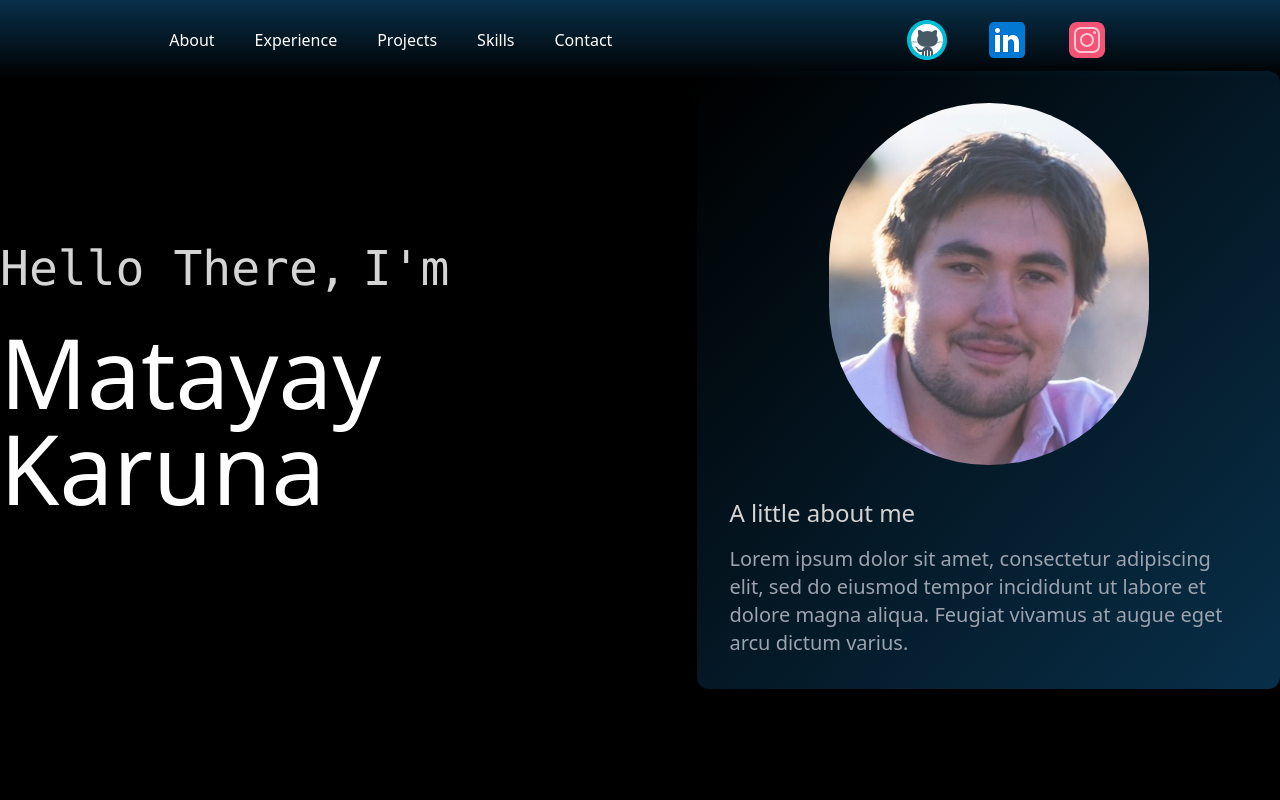
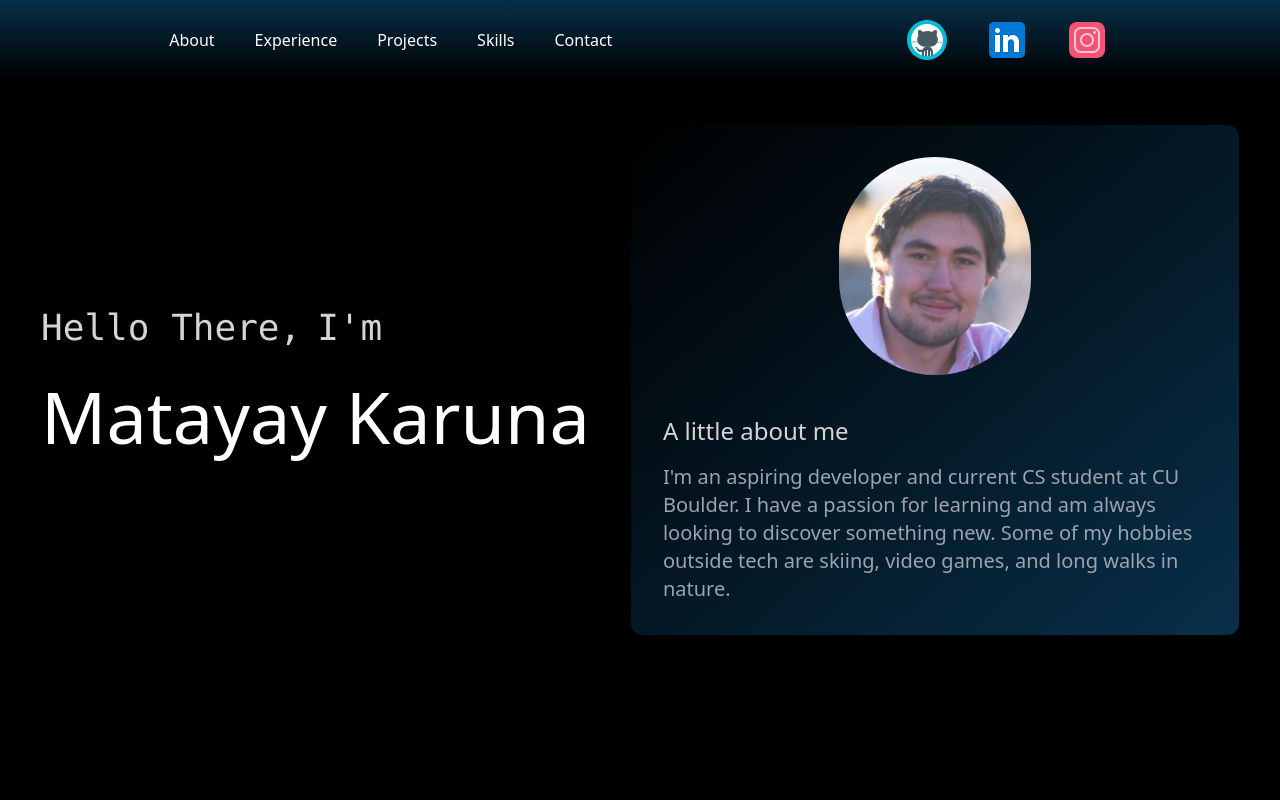
Before and after one commit to matayay/personal-website, a SvelteKit app: page / in a window 1280 px wide. Shown: the top 800 px of the page. Built offline with nearby package versions, Linux system fonts and the light colour scheme.

Commit message:
made about me page more mobile responsive

```diff
--- a/src/routes/components/About.svelte
+++ b/src/routes/components/About.svelte
@@ -18,13 +18,13 @@
 				<div class="flex gap-4">
 					<h2
 						in:fade={{ delay: 750, duration: 500 }}
-						class="font-mono text-lg text-neutral-300 sm:text-2xl lg:text-5xl"
+						class="font-mono text-lg text-neutral-300 sm:text-xl lg:text-4xl"
 					>
 						Hello There,
 					</h2>
 					<h2
 						in:fade={{ delay: 1500, duration: 500 }}
-						class="font-mono text-lg text-neutral-300 sm:text-2xl lg:text-5xl"
+						class="font-mono text-lg text-neutral-300 sm:text-xl lg:text-4xl"
 					>
 						I'm
 					</h2>
@@ -32,7 +32,7 @@
 
 				<h1
 					in:fade={{ delay: 2500, duration: 500 }}
-					class="font-sans text-3xl text-white sm:text-5xl lg:text-8xl"
+					class="font-sans text-3xl text-white sm:text-4xl lg:text-7xl"
 				>
 					Matayay Karuna
 				</h1>
@@ -42,18 +42,18 @@
 		{#if transition}
 			<div
 				in:fade={{ delay: 3500, duration: 1500 }}
-				class="sm:items-centers flex w-64 items-start justify-center gap-2 rounded-xl
-						bg-gradient-to-tl from-sky-950 p-6 sm:flex-col sm:gap-8 sm:p-8 md:w-80 xl:w-[38rem]"
+				class="sm:items-centers flex w-64 flex-col items-start justify-center gap-2
+						rounded-xl bg-gradient-to-tl from-sky-950 p-4 sm:w-80 xl:w-[38rem] xl:gap-10 xl:p-8"
 			>
 				<div class="flex w-full items-center justify-center">
-					<img src={me} alt="Matayay" class="h-auto w-80 rounded-full" />
+					<img src={me} alt="Matayay" class="h-auto w-16 rounded-full md:w-28 xl:w-48" />
 				</div>
-				<article class="flex flex-col gap-4">
-					<h3 class="text-lg text-neutral-300 sm:text-2xl">A little about me</h3>
-					<p class="text-sm text-gray-400 xl:text-xl">
-						Lorem ipsum dolor sit amet, consectetur adipiscing elit, sed do eiusmod tempor
-						incididunt ut labore et dolore magna aliqua. Feugiat vivamus at augue eget arcu dictum
-						varius.
+				<article class="flex flex-col gap-1 lg:gap-4">
+					<h3 class="text-lg text-neutral-300 lg:text-2xl">A little about me</h3>
+					<p class="text-sm text-gray-400 sm:text-xs xl:text-xl">
+						I'm an aspiring developer and current CS student at CU Boulder. I have a passion for
+						learning and am always looking to discover something new. Some of my hobbies outside
+						tech are skiing, video games, and long walks in nature.
 					</p>
 				</article>
 			</div>
```
